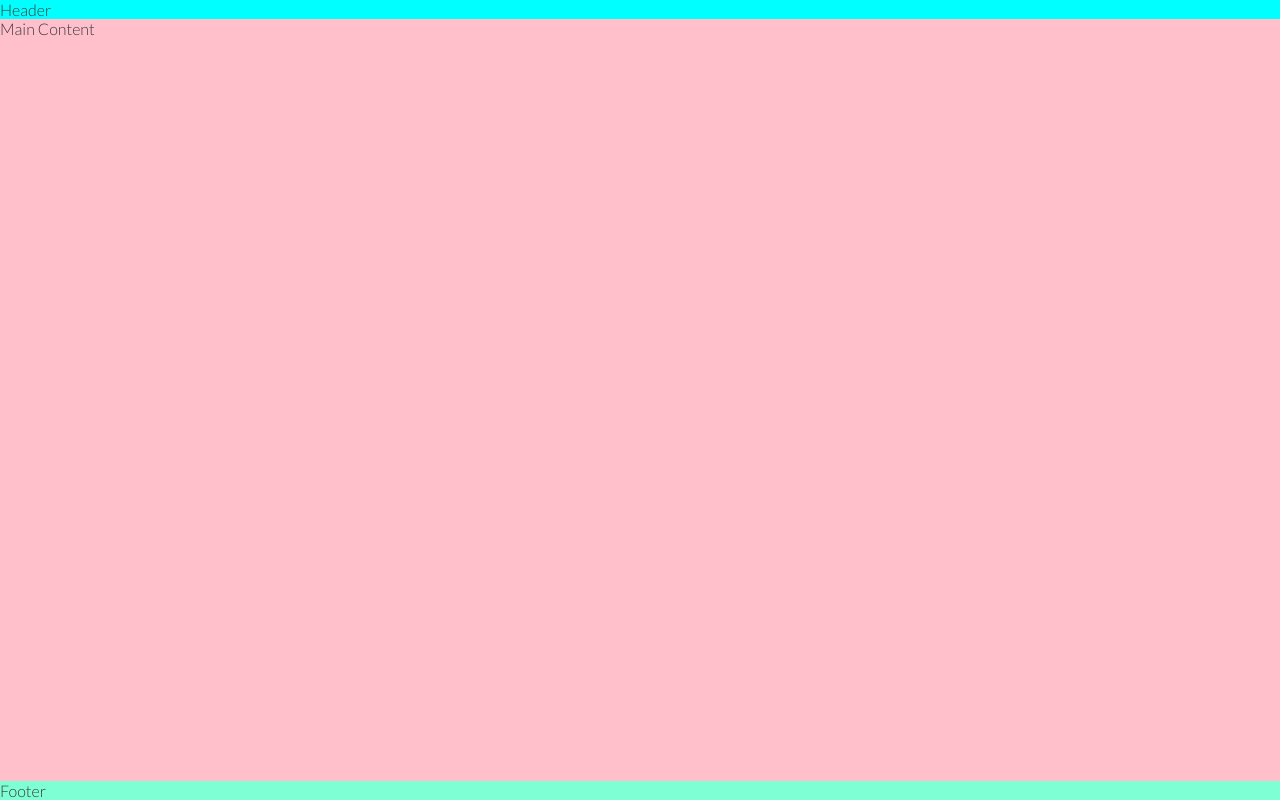
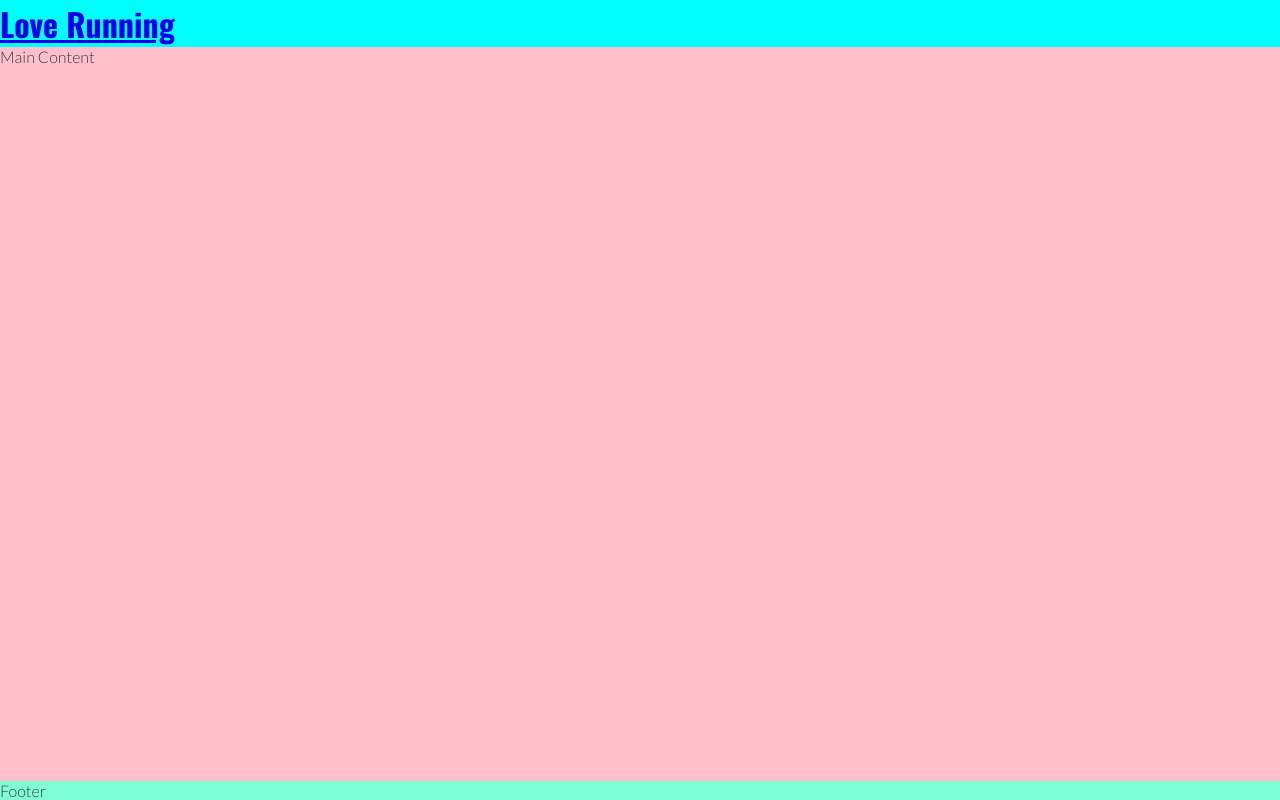
Before and after one commit to sameerafarvin/love-running, a plain HTML site: page index.html in a window 1280 px wide. Drawn offline with nearby package versions, Linux system fonts and the light colour scheme.

Commit message:
added logo to the header

```diff
--- a/assets/css/style.css
+++ b/assets/css/style.css
@@ -20,6 +20,9 @@ body {
 header {
     background-color: aqua;
 }
+h1 {
+    font-family: Oswald, sans-serif;
+}
 /*main content*/
 main {
     background-color: pink;
--- a/index.html
+++ b/index.html
@@ -20,7 +20,11 @@
 
 <body>
     <!--Header-->
-    <header> Header</header>
+    <header>
+        <a href="index.html">
+            <h1 id="logo">Love Running</h1>
+        </a>
+    </header>
 
     <!--Main Content-->
     <main>Main Content</main>
```
